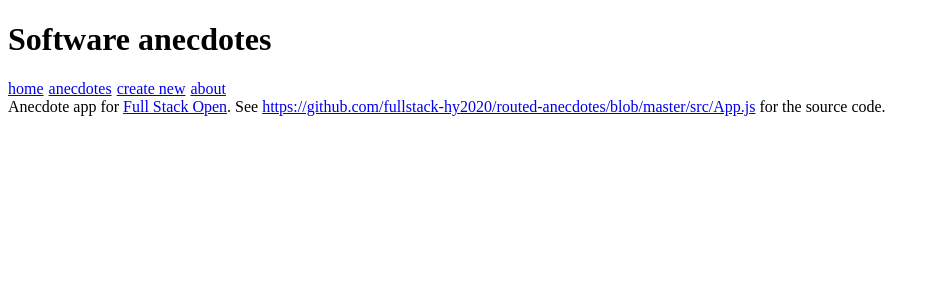
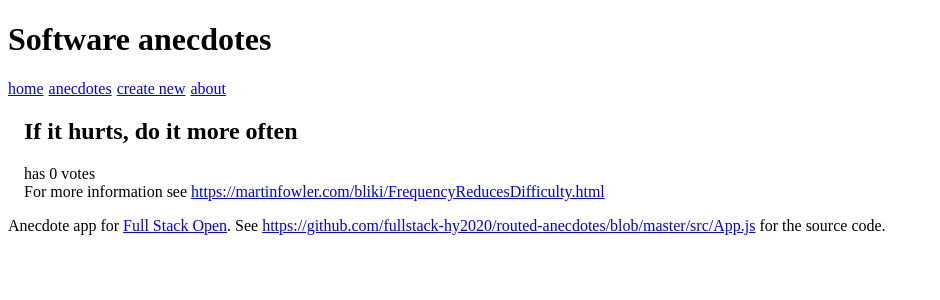
Before and after one commit to 7Cedars/fullstackopen-part7, a React (Create React App) app in the folder routed-anecdotes/: page /anecdotes/1 in a window 1280 px wide. Shown: the top 300 px of the page, without its empty margins (0-940 px from the left). Built offline with nearby package versions, Linux system fonts and the light colour scheme.

Commit message:
Exercise 7.2

```diff
--- a/routed-anecdotes/src/App.js
+++ b/routed-anecdotes/src/App.js
@@ -4,6 +4,7 @@
 import About from './components/About'
 import CreateNew from './components/CreateNew'
 import AnecdoteList from './components/AnecdoteList'
+import Anecdote from './components/Anecdote'
 import Footer from './components/Footer'
 
 import {
@@ -11,6 +12,7 @@
   Routes,
   Route,
   Link,
+  useMatch
   // Navigate,
   // useParams,
   // useNavigate,
@@ -34,13 +36,18 @@
     }
   ])
 
+  const match = useMatch('/anecdotes/:id')
+  const anecdote = match
+    ? anecdotes.find(anecdote => anecdote.id === Number(match.params.id))
+    : null
+
+
   const Menu = () => {
     const padding = {
       paddingRight: 5
     }
     return (
       <div>
-        <Router>
           <div>
             <Link style={padding} to="/">home</Link>
             <Link style={padding} to="/anecdotes">anecdotes</Link>
@@ -53,11 +60,11 @@
           </div>
           <Routes>
             <Route path="/anecdotes" element={<AnecdoteList anecdotes={ anecdotes } />} />
+            <Route path="/anecdotes/:id" element={<Anecdote anecdote={anecdote} />} />
             <Route path="/create" element={<CreateNew/>} />
             <Route path="/about" element={<About /> } />
             <Route path="/" element={<AnecdoteList anecdotes={ anecdotes }/>} />
           </Routes>
-        </Router>
       </div>
     )
   }
--- /dev/null
+++ b/routed-anecdotes/src/components/Anecdote.js
@@ -0,0 +1,10 @@
+const Anecdote = ({ anecdote }) => (
+  <div style = {{margin: "1em"}} >
+    <h2>{`${anecdote.content}`}</h2>
+
+    <div> {`has ${anecdote.votes}`} votes</div>
+    For more information see <a href={anecdote.info}> {anecdote.info} </a>
+  </div>
+)
+
+export default Anecdote
--- a/routed-anecdotes/src/components/AnecdoteList.js
+++ b/routed-anecdotes/src/components/AnecdoteList.js
@@ -1,8 +1,12 @@
+import {
+  Link
+} from "react-router-dom"
+
 const AnecdoteList = ({ anecdotes }) => (
   <div>
     <h2>Anecdotes</h2>
     <ul>
-      {anecdotes.map(anecdote => <li key={anecdote.id} >{anecdote.content}</li>)}
+      {anecdotes.map(anecdote => <li key={anecdote.id} >{<Link to={`/anecdotes/${anecdote.id}`}>{anecdote.content}</Link>}</li>)}
     </ul>
   </div>
 )
--- a/routed-anecdotes/src/components/Footer.js
+++ b/routed-anecdotes/src/components/Footer.js
@@ -1,5 +1,5 @@
 const Footer = () => (
-  <div>
+  <div style = {{marginTop: "1em"}}>
     Anecdote app for <a href='https://fullstackopen.com/'>Full Stack Open</a>.
 
     See <a href='https://github.com/fullstack-hy2020/routed-anecdotes/blob/master/src/App.js'>https://github.com/fullstack-hy2020/routed-anecdotes/blob/master/src/App.js</a> for the source code.
--- a/routed-anecdotes/src/index.js
+++ b/routed-anecdotes/src/index.js
@@ -1,5 +1,12 @@
 import React from 'react'
 import ReactDOM from 'react-dom/client'
 import App from './App'
+import {
+  BrowserRouter as Router,
+} from "react-router-dom"
 
-ReactDOM.createRoot(document.getElementById('root')).render(<App />)
+ReactDOM.createRoot(document.getElementById('root')).render(
+  <Router>
+    <App />
+  </Router>
+)
```
